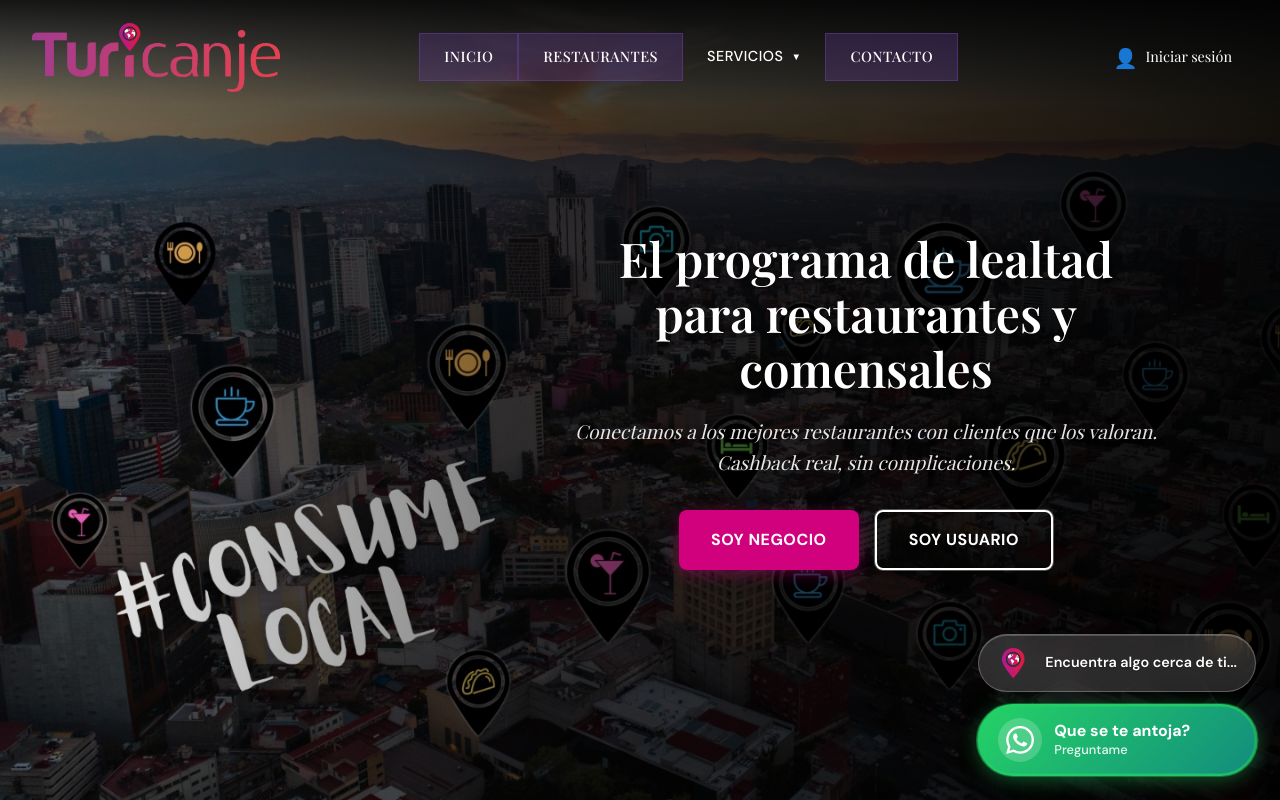
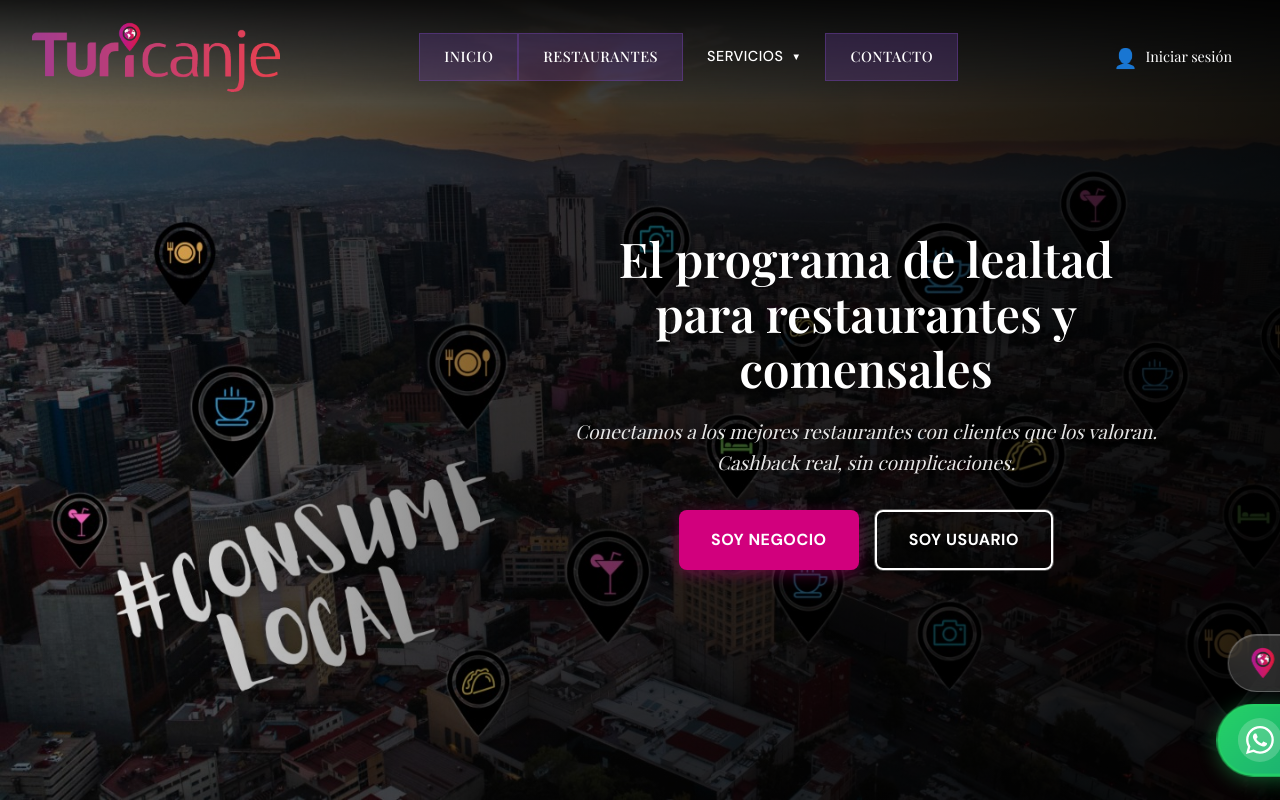
Before and after one commit to Agustinnra/Turicanje-web, a Next.js app: page / in a window 1280 px wide. Shown: the top 800 px of the page. Built offline with nearby package versions, Linux system fonts and the light colour scheme; no server answers.

Commit message:
feat: amenidades section +

```diff
--- a/src/components/floating-buttons.css
+++ b/src/components/floating-buttons.css
@@ -5,11 +5,12 @@
    .floating-buttons {
     position: fixed;
     bottom: 24px;
-    right: 24px;
+    right: 0;
     display: flex;
     flex-direction: column;
     gap: 12px;
     z-index: 9998;
+    align-items: flex-end;
   }
 
   /* Base button styles */
@@ -19,12 +20,8 @@
     transition: all 0.3s cubic-bezier(0.4, 0, 0.2, 1);
   }
 
-  .floating-btn:hover {
-    transform: translateY(-3px);
-  }
-
   .floating-btn:active {
-    transform: translateY(-1px);
+    opacity: 0.9;
   }
 
   /* ============================================
@@ -39,7 +36,7 @@
       backdrop-filter: blur(12px);
       -webkit-backdrop-filter: blur(12px);
       border: 1px solid rgba(255, 255, 255, 0.25);
-    border-radius: 50px;
+      border-radius: 50px 0 0 50px;
       color: white;
       font-size: 0.9rem;
       font-weight: 600;
@@ -47,6 +44,17 @@
         0 8px 32px rgba(0, 0, 0, 0.2),
         inset 0 1px 0 rgba(255, 255, 255, 0.2);
       text-shadow: 0 1px 2px rgba(0, 0, 0, 0.3);
+      transform: translateX(calc(100% - 52px));
+      transition: transform 0.3s ease;
+    }
+
+    .map-btn:hover {
+      transform: translateX(0);
+      background: rgba(255, 255, 255, 0.25);
+      border-color: rgba(255, 255, 255, 0.4);
+      box-shadow:
+        0 12px 40px rgba(0, 0, 0, 0.25),
+        inset 0 1px 0 rgba(255, 255, 255, 0.3);
     }
 
   .map-btn .btn-icon {
@@ -75,10 +83,18 @@
     align-items: center;
     padding: 14px 20px;
     background: linear-gradient(135deg, #25D366 0%, #128C7E 100%);
-    border-radius: 60px;
+    border-radius: 60px 0 0 60px;
     color: white;
     overflow: visible;
     box-shadow: 0 4px 20px rgba(37, 211, 102, 0.4);
+    transform: translateX(calc(100% - 62px));
+    transition: transform 0.3s ease;
+  }
+
+  .whatsapp-btn:hover {
+    transform: translateX(0);
+    background: linear-gradient(135deg, #2EE370 0%, #1A9E6E 100%);
+    box-shadow: 0 8px 30px rgba(37, 211, 102, 0.5);
   }
 
   .whatsapp-content {
```
Lines whose indentation alone changed are shown as unchanged.
